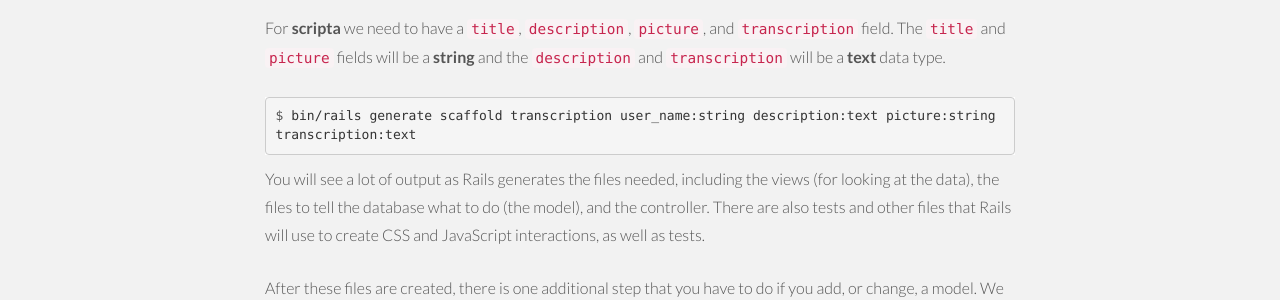
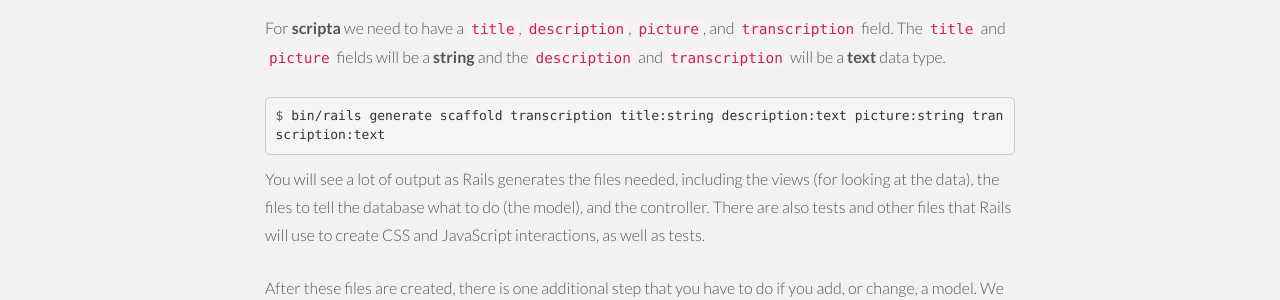
Before and after one commit to humanitiesprogramming/humanitiesprogramming.github.io, a Jekyll site: the page built from exercise-rails2.md, in a window 1280 px wide and 900 px high, scrolled down 360 px. Shown: the part 152-452 px from the top of the window. Built offline with Jekyll 4.4.1, drawn with Linux system fonts in a browser that asks for light colours; nearby versions of some CDN libraries.

Commit message:
Fixes typo.

```diff
--- a/exercise-rails2.md
+++ b/exercise-rails2.md
@@ -24,7 +24,7 @@ For **scripta** we need to have a `title`, `description`, `picture`, and
 data type.
 
 {% highlight console %}
-$ bin/rails generate scaffold transcription user_name:string description:text picture:string transcription:text
+$ bin/rails generate scaffold transcription title:string description:text picture:string transcription:text
 {% endhighlight %}
 
 You will see a lot of output as Rails generates the files needed,
```
